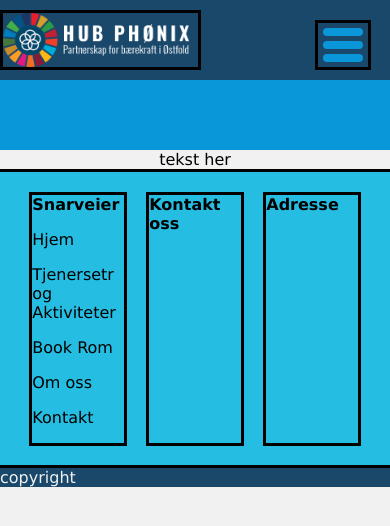
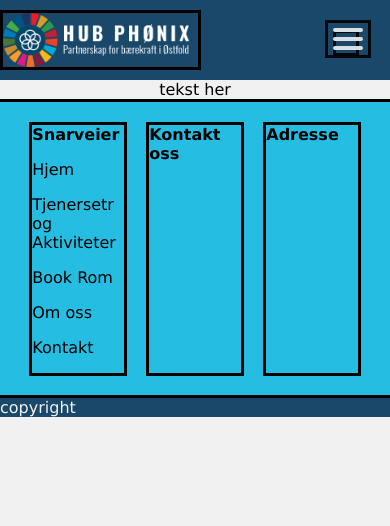
Before and after one commit to Firepaw2106/HUBPhonix, a plain HTML site: page index.html in a window 390 px wide. Drawn offline with Linux system fonts and the light colour scheme.

Commit message:
how to fix burger

```diff
--- a/index.html
+++ b/index.html
@@ -10,22 +10,25 @@
 
     <header>
         <img src="style/HUB PHØNIX LOGO Farge-Hvit.png" alt="">
-        <div class="hamburger">
-            <span class="bar"></span>
-            <span class="bar"></span>
-            <span class="bar"></span>
-        </div>
+
     </header>
     <nav id="navbar">
-        <div id="navContainer">
+        <div class="toggle-meny">
+            <input type="checkbox" class="hamburgerToggle">
+            <div class="hamburger">
+                <span class="bar"></span>
+                <span class="bar"></span>
+                <span class="bar"></span>
+            </div>
+         </div>
+
         <button id="HomeButton">Hjem</button>
         <button id="ServicesButton">Tjenester og Aktiviteter</button>
         <button id="BookingButton">Book Rom</button>
         <button id="AboutButton">Om oss</button>
         <button id="ContactButton">Kontakt</button>
-       </div>
+
     </nav>
-    <nav id="smallNavbar"></nav>
     <main>tekst her</main>
     <div id="BottomText">
         <div>
--- a/style/style.css
+++ b/style/style.css
@@ -37,16 +37,20 @@ header{
     align-content: center;
     width: 100%;
     height: 70px;
+    display: flex;
+    flex-direction: row;
+    align-items: center;
+    justify-content: center;
 }
 
-#navContainer{
+/* #navContainer{
 
     display: flex;
     flex-direction: row;
     align-items: center;
     justify-content: center;
     gap: 2%;
-}
+} */
 
 button{
     background: none;
@@ -88,13 +92,23 @@ div{
     flex-direction: column;
     cursor: pointer;
 }
+
+.toggle-meny{
+    display: none;
+    flex-direction: column;
+    cursor: pointer;
+}
+
 .bar{
     display: block;
-    background-color: #0A97D9;
-    width: 40px;
-    height: 8px;
+    background-color: #F1F1F1;
+    width: 30px;
+    height: 4px;
     border-radius: 40px;
     margin: 5px;
+}
+input[type="checkbox"]:checked ~ #navbar{
+    left: 0;
 }
 
 
@@ -105,12 +119,20 @@ div{
         top: 20px;
         right: 5%;
     }
-    #navContainer{
+    .hamburgerToggle{
+        opacity: 0;
+    }
+    .toggle-meny{
+        display: block;
         position: fixed;
-        background-color: #F1F1F1;
+        top: 30px;
+        right: 8%;
+    }
+    #navbar{
+        position: fixed;
         opacity: 90%;
         top: 0;
-        right: -100%;
+        right:-100%;
         height: 100vh;
         width: min(10em,100%);
         z-index: 11;
@@ -118,11 +140,5 @@ div{
         gap: 10%;
     }
 
-    #navContainer button{
-        color: #000000;
-    }
 
-    .active{
-        left: 100%;
-   }
 }
```
